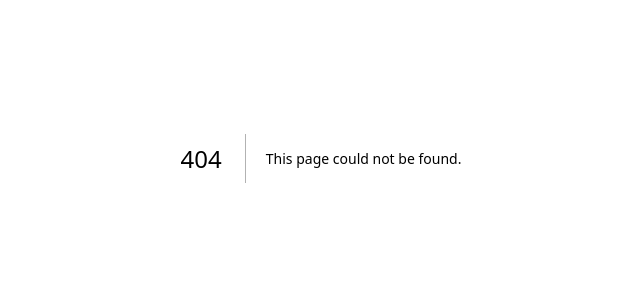
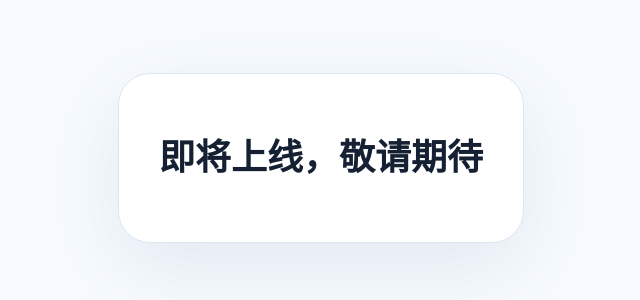
Before and after one commit to Cythinayyx/inyo-landing-page, a Next.js app: page /coming-soon in a window 1280 px wide. Before the commit this address had no page. Shown: the part 242-542 px from the top of the page, without its empty margins (319-959 px from the left). Built offline with nearby package versions, Linux system fonts and the light colour scheme.

Commit message:
Add coming soon page

```diff
--- /dev/null
+++ b/app/coming-soon/page.tsx
@@ -0,0 +1,11 @@
+export default function ComingSoonPage() {
+  return (
+    <main className="flex min-h-screen items-center justify-center bg-[#f7fbff] px-6">
+      <div className="rounded-[32px] border border-[#dce7f1] bg-white px-10 py-16 text-center shadow-[0_24px_80px_rgba(74,95,121,0.12)]">
+        <p className="text-3xl font-semibold tracking-normal text-[#152033] sm:text-4xl">
+          即将上线，敬请期待
+        </p>
+      </div>
+    </main>
+  );
+}
```
